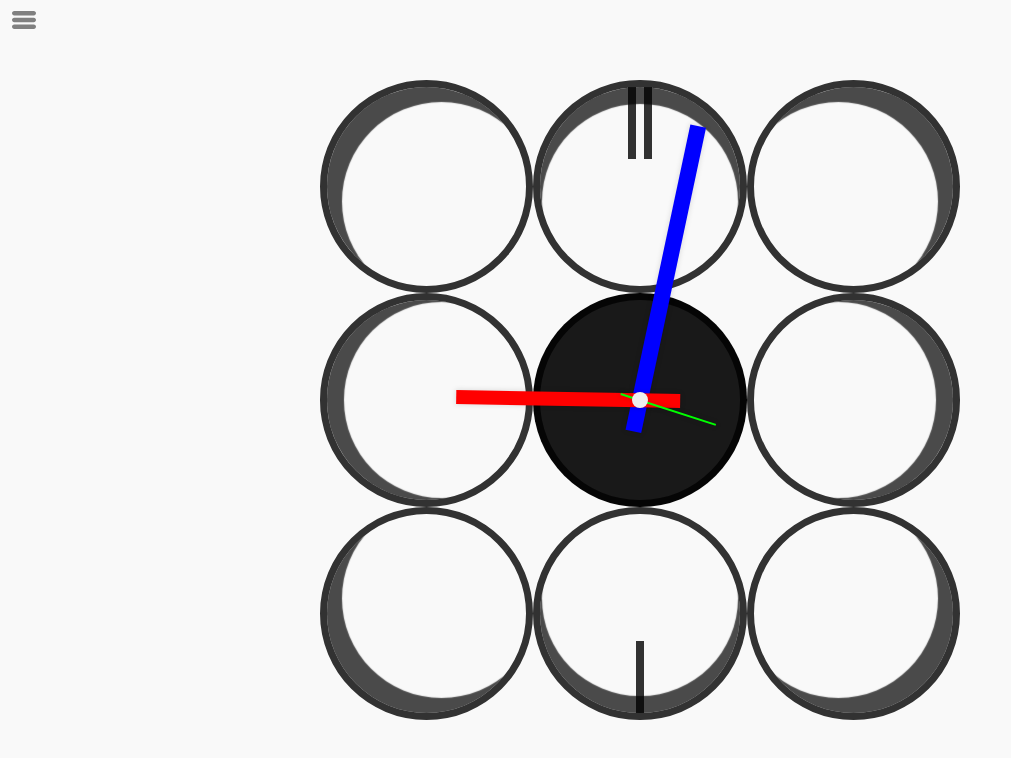
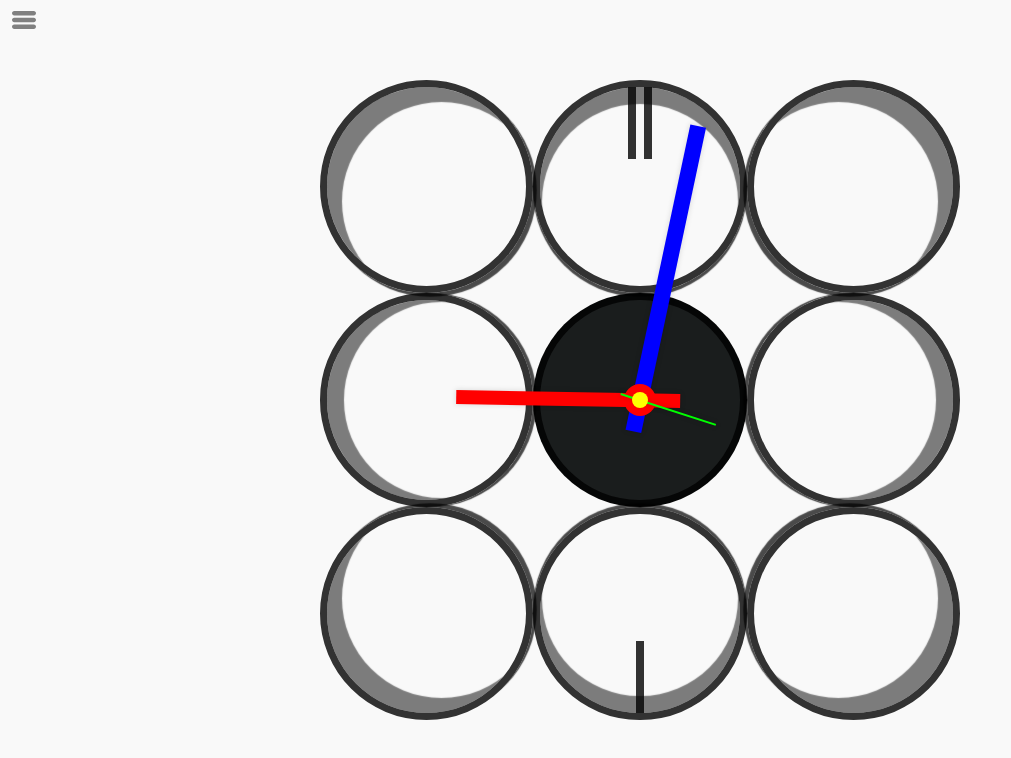
Before and after one commit to koshonson/kayaclock, a React app: page / in a window 1280 px wide. Shown: the top 758 px of the page, without its empty margins (0-1011 px from the left). Built offline with nearby package versions, Linux system fonts and the light colour scheme.

Commit message:
finished ClockCell component incl. styling

```diff
--- a/src/components/ClockBoard.js
+++ b/src/components/ClockBoard.js
@@ -8,22 +8,22 @@ const ClockBoard = ({ menuVisible, clockStyle }) => {
 	return (
 		<div className={`clock centered ${menuVisible ? 'clock-open-menu' : ''}`}>
 			<div className="clock-board">
-				<ClockCell />
-				<ClockCell>
+				<ClockCell type="topLeft" />
+				<ClockCell type="top">
 					<div className="pin pin-top-one"></div>
 					<div className="pin pin-top-two"></div>
 				</ClockCell>
-				<ClockCell />
-				<ClockCell />
+				<ClockCell type="topRight" />
+				<ClockCell type="left" />
 				<ClockCell type="center">
 					<Clock />
 				</ClockCell>
-				<ClockCell />
-				<ClockCell />
-				<ClockCell>
+				<ClockCell type="right" />
+				<ClockCell type="bottomLeft" />
+				<ClockCell type="bottom">
 					<div className="pin pin-bottom-one"></div>
 				</ClockCell>
-				<ClockCell />
+				<ClockCell type="bottomRight" />
 			</div>
 		</div>
 	);
--- a/src/components/clock/Clock.js
+++ b/src/components/clock/Clock.js
@@ -2,6 +2,7 @@ import React, { Fragment } from 'react';
 import { useTime } from '../../hooks/useTime';
 
 import ClockHand from './ClockHand';
+import ClockCap from './ClockCap';
 
 const Clock = () => {
 	const { hrRotation, mnRotation, scRotation } = useTime();
@@ -10,9 +11,8 @@ const Clock = () => {
 		<Fragment>
 			<ClockHand rotation={mnRotation} type="mnHand" />
 			<ClockHand rotation={hrRotation} type="hrHand" />
-			<div className="clock-center-cap-outer"></div>
 			<ClockHand rotation={scRotation} type="scHand" />
-			<div className="clock-center-cap-inner"></div>
+			<ClockCap />
 		</Fragment>
 	);
 };
--- /dev/null
+++ b/src/components/clock/ClockCap.js
@@ -0,0 +1,16 @@
+import React, { useContext, Fragment } from 'react';
+import { styleContext } from '../../context/styleContext';
+import { getClockCapStyle } from '../../styles/clockStyleFunctions';
+
+const ClockCap = () => {
+	const { style } = useContext(styleContext);
+
+	return (
+		<Fragment>
+			<div style={getClockCapStyle({ style, type: 'outer' })}></div>
+			<div style={getClockCapStyle({ style, type: 'inner' })}></div>
+		</Fragment>
+	);
+};
+
+export default ClockCap;
--- a/src/components/clock/ClockCell.js
+++ b/src/components/clock/ClockCell.js
@@ -1,15 +1,11 @@
-import React from 'react';
+import React, { useContext } from 'react';
+import { styleContext } from '../../context/styleContext';
+import { getClockCellStyle } from '../../styles/clockStyleFunctions';
 
 const ClockCell = ({ type, children }) => {
-	return (
-		<div
-			className={`clock-cell ${
-				type === 'center' ? 'clock-center' : ''
-			}`.trim()}
-		>
-			{children}
-		</div>
-	);
+	const { style } = useContext(styleContext);
+
+	return <div style={getClockCellStyle({ style, type })}>{children}</div>;
 };
 
 export default ClockCell;
--- a/src/styles/clock.css
+++ b/src/styles/clock.css
@@ -13,28 +13,6 @@
 
 .clock-center {
 	background-color: var(--centerCellColor);
-}
-
-.clock-center-cap-outer {
-	position: absolute;
-	top: calc(50% - 2vmin);
-	left: calc(50% - 2vmin);
-	width: 4vmin;
-	height: 4vmin;
-	background-color: var(--hrHandColor);
-	border-radius: 50%;
-	z-index: 20;
-}
-
-.clock-center-cap-inner {
-	position: absolute;
-	top: calc(50% - 1vmin);
-	left: calc(50% - 1vmin);
-	width: 2vmin;
-	height: 2vmin;
-	background-color: #eee;
-	border-radius: 50%;
-	z-index: 30;
 }
 
 .pin {
--- /dev/null
+++ b/src/styles/clockStyleFunctions/clockCap.js
@@ -0,0 +1,15 @@
+export const getClockCapStyle = ({ style, type }) => {
+	const options = style.clockCap[type];
+	const { color, size, radius, zIndex } = options;
+
+	return {
+		position: 'absolute',
+		top: `calc(50% - ${size / 2}vmin)`,
+		left: `calc(50% - ${size / 2}vmin)`,
+		width: `${size}vmin`,
+		height: `${size}vmin`,
+		backgroundColor: color,
+		borderRadius: `${radius}%`,
+		zIndex
+	};
+};
--- /dev/null
+++ b/src/styles/clockStyleFunctions/clockCell.js
@@ -0,0 +1,68 @@
+import { combineColorTransparency as colComb } from '../../util';
+
+const placeShadowsByType = ({ type, thickness, blur, color, offset, inset }) => {
+	const COEFFS = {
+		topLeft: [1, 1],
+		top: [0, 1],
+		topRight: [-1, 1],
+		left: [1, 0],
+		center: [0, 0],
+		right: [-1, 0],
+		bottomLeft: [1, -1],
+		bottom: [0, -1],
+		bottomRight: [-1, -1]
+	};
+	const [x, y] = COEFFS[type];
+	const _inset = inset ? 'inset ' : '';
+	// prettier-ignore
+	return `${_inset}${thickness * x}px ${thickness * y}px ${blur}px ${offset}px ${color}`;
+};
+
+export const getClockCellStyle = ({ style, type }) => {
+	const options = style.clockCells[type];
+	const {
+		borderWidth,
+		borderColor,
+		borderOpacity,
+		borderRadius,
+		bgColor,
+		bgOpacity,
+		shadowThickness: thickness,
+		shadowColor,
+		shadowOpacity,
+		shadowBlur: blur,
+		shadowOffset: offset
+	} = options;
+
+	const brdCol = colComb(borderColor, borderOpacity);
+	const bgCol = colComb(bgColor, bgOpacity);
+	const shdCol1 = colComb(shadowColor, shadowOpacity);
+	const shdCol2 = colComb(shadowColor, shadowOpacity + 0.2);
+
+	const boxShadow1 = placeShadowsByType({
+		type,
+		thickness,
+		blur,
+		color: shdCol1,
+		offset,
+		inset: true
+	});
+
+	const boxShadow2 = placeShadowsByType({
+		type,
+		thickness: thickness / 4,
+		blur,
+		color: shdCol2,
+		offset: 0,
+		inset: false
+	});
+	console.log(boxShadow2);
+
+	return {
+		position: 'relative',
+		border: `${borderWidth}px solid ${brdCol}`,
+		borderRadius: `${borderRadius}%`,
+		backgroundColor: bgCol,
+		boxShadow: [boxShadow1, boxShadow2]
+	};
+};
--- a/src/styles/clockStyleFunctions/defaultStyles.js
+++ b/src/styles/clockStyleFunctions/defaultStyles.js
@@ -3,13 +3,13 @@ export const defaultStyles = {
 	clockBoardSize: 80,
 	hrHand: {
 		leaf: {
-			color: '#ff0000',
+			color: 'rgb(255, 0, 0)',
 			width: 1.8,
 			height: 23,
 			zIndex: 15
 		},
 		tail: {
-			color: '#ff0000',
+			color: 'rgb(255, 0, 0)',
 			width: 1.8,
 			height: 5,
 			zIndex: 15
@@ -17,13 +17,13 @@ export const defaultStyles = {
 	},
 	mnHand: {
 		leaf: {
-			color: '#0000ff',
+			color: 'rgb(0,0,255)',
 			width: 2,
 			height: 35,
 			zIndex: 10
 		},
 		tail: {
-			color: '#0000ff',
+			color: 'rgb(0,0,255)',
 			width: 2,
 			height: 4,
 			zIndex: 10
@@ -31,22 +31,149 @@ export const defaultStyles = {
 	},
 	scHand: {
 		leaf: {
-			color: '#00ff00',
+			color: 'rgb(0,255,0)',
 			width: 0.2,
 			height: 10,
 			zIndex: 20
 		},
 		tail: {
-			color: '#00ff00',
+			color: 'rgb(0,255,0)',
 			width: 0.2,
 			height: 2.5,
 			zIndex: 20
 		}
 	},
+	clockCap: {
+		inner: {
+			color: 'rgb(255, 255, 0)',
+			size: 2,
+			radius: 50,
+			zIndex: 30
+		},
+		outer: {
+			color: 'rgb(255, 0, 0)',
+			size: 4,
+			radius: 50,
+			zIndex: 15
+		}
+	},
 	clockCells: {
-		tl: {
+		topLeft: {
 			borderWidth: 7,
-			borderColor: 'rgba(0,0,0,0.8)'
+			borderColor: 'rgb(0,0,0)',
+			borderOpacity: 0.8,
+			borderRadius: 50,
+			bgColor: 'rgb(255,255,255)',
+			bgOpacity: 0,
+			shadowThickness: 15,
+			shadowBlur: 1,
+			shadowOpacity: 0.5,
+			shadowColor: 'rgb(0,0,0)',
+			shadowOffset: 0
+		},
+		top: {
+			borderWidth: 7,
+			borderColor: 'rgb(0,0,0)',
+			borderOpacity: 0.8,
+			borderRadius: 50,
+			bgColor: 'rgb(255,255,255)',
+			bgOpacity: 0,
+			shadowThickness: 15,
+			shadowBlur: 1,
+			shadowOpacity: 0.5,
+			shadowColor: 'rgb(0,0,0)',
+			shadowOffset: 2
+		},
+		topRight: {
+			borderWidth: 7,
+			borderColor: 'rgb(0,0,0)',
+			borderOpacity: 0.8,
+			borderRadius: 50,
+			bgColor: 'rgb(255,255,255)',
+			bgOpacity: 0,
+			shadowThickness: 15,
+			shadowBlur: 1,
+			shadowOpacity: 0.5,
+			shadowColor: 'rgb(0,0,0)',
+			shadowOffset: 0
+		},
+		left: {
+			borderWidth: 7,
+			borderColor: 'rgb(0,0,0)',
+			borderOpacity: 0.8,
+			borderRadius: 50,
+			bgColor: 'rgb(255,255,255)',
+			bgOpacity: 0,
+			shadowThickness: 15,
+			shadowBlur: 1,
+			shadowOpacity: 0.5,
+			shadowColor: 'rgb(0,0,0)',
+			shadowOffset: 2
+		},
+		center: {
+			borderWidth: 7,
+			borderColor: 'rgb(0,0,0)',
+			borderOpacity: 0.8,
+			borderRadius: 50,
+			bgColor: 'rgb(255,255,255)',
+			bgOpacity: 0.9,
+			shadowThickness: 0,
+			shadowBlur: 0,
+			shadowOpacity: 0,
+			shadowColor: 'rgb(0,0,0)',
+			shadowOffset: 0
+		},
+		right: {
+			borderWidth: 7,
+			borderColor: 'rgb(0,0,0)',
+			borderOpacity: 0.8,
+			borderRadius: 50,
+			bgColor: 'rgb(255,255,255)',
+			bgOpacity: 0,
+			shadowThickness: 15,
+			shadowBlur: 1,
+			shadowOpacity: 0.5,
+			shadowColor: 'rgb(0,0,0)',
+			shadowOffset: 2
+		},
+		bottomLeft: {
+			borderWidth: 7,
+			borderColor: 'rgb(0,0,0)',
+			borderOpacity: 0.8,
+			borderRadius: 50,
+			bgColor: 'rgb(255,255,255)',
+			bgOpacity: 0,
+			shadowThickness: 15,
+			shadowBlur: 1,
+			shadowOpacity: 0.5,
+			shadowColor: 'rgb(0,0,0)',
+			shadowOffset: 0
+		},
+		bottom: {
+			borderWidth: 7,
+			borderColor: 'rgb(0,0,0)',
+			borderOpacity: 0.8,
+			borderRadius: 50,
+			bgColor: 'rgb(255,255,255)',
+			bgOpacity: 0,
+			shadowThickness: 15,
+			shadowBlur: 1,
+			shadowOpacity: 0.5,
+			shadowColor: 'rgb(0,0,0)',
+			shadowOffset: 2
+		},
+		bottomRight: {
+			borderWidth: 7,
+			borderColor: 'rgb(0,0,0)',
+			borderOpacity: 0.8,
+			borderRadius: 50,
+			bgColor: 'rgb(255,255,255)',
+			bgOpacity: 0,
+			shadowThickness: 15,
+			shadowBlur: 1,
+			shadowOpacity: 0.5,
+			shadowColor: 'rgb(0,0,0)',
+			shadowOffset: 0
 		}
 	}
 };
--- a/src/styles/clockStyleFunctions/index.js
+++ b/src/styles/clockStyleFunctions/index.js
@@ -1,3 +1,5 @@
 export { defaultStyles } from './defaultStyles';
 export { getCanvasBg } from './canvas';
 export { getClockHandStyle, clockHandStyler } from './clockHand';
+export { getClockCapStyle } from './clockCap';
+export { getClockCellStyle } from './clockCell';
--- /dev/null
+++ b/src/util/color.js
@@ -0,0 +1,4 @@
+export const combineColorTransparency = (color, opacity) => {
+	const [a, b, c] = color.match(/\d/g);
+	return `rgba(${a}, ${b}, ${c}, ${opacity})`;
+};
--- /dev/null
+++ b/src/util/index.js
@@ -0,0 +1 @@
+export { combineColorTransparency } from './color';
```
